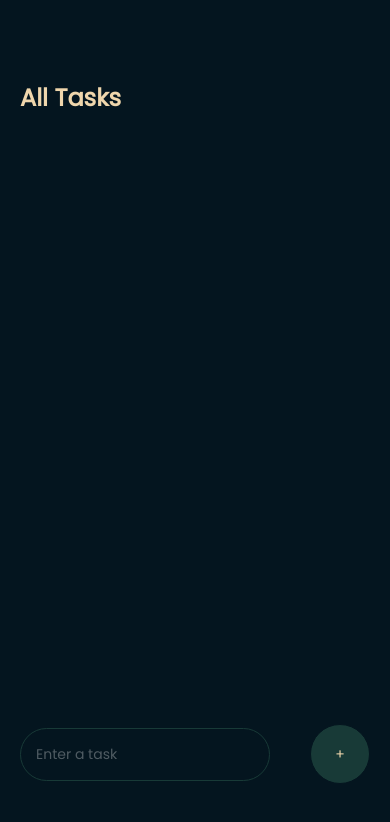
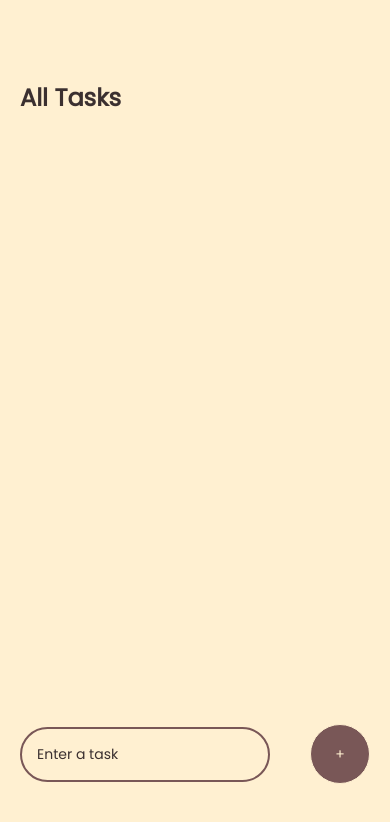
Before and after one commit to IT313-MobProg/ToDo-App, a React Native app: screen / in a window 390 px wide. Shown: the top 822 px of the page. Built offline with nearby package versions, Linux system fonts and the light colour scheme.

Commit message:
Changed the color palette

```diff
--- a/App.js
+++ b/App.js
@@ -82,7 +82,7 @@ export default function App() {
         <TextInput
           style={styles.input}
           placeholder={'Enter a task'}
-          placeholderTextColor="#ffffff4d"
+          placeholderTextColor="#3B3030" //#ffffff4d //#3B3030
           value={isEditing ? editTask : task}
           onChangeText={text => isEditing ? setEditTask(text) : setTask(text)}
         />
@@ -99,14 +99,14 @@ export default function App() {
 const styles = StyleSheet.create({
   container: {
     flex: 1,
-    backgroundColor: '#04151F',
+    backgroundColor: '#FFF0D1', //darkest //#04151F //#FFF0D1
   },
   tasksWrapper: {
     paddingTop: 80,
     paddingHorizontal: 20,
   },
   sectionTitle: {
-    color: '#EFD6AC',
+    color: '#3B3030', //mura siyag beige //#EFD6AC //#3B3030
     fontSize: 24,
     fontWeight: 'bold',
     fontFamily: 'Poppins-Regular',
@@ -123,28 +123,28 @@ const styles = StyleSheet.create({
     alignItems: 'center'
   },
   input: {
-    color: '#EFD6AC',
+    color: '#3B3030', //mura siyag beige //#EFD6AC //#3B3030
     paddingVertical: 15,
     paddingHorizontal: 15,
     width: 250,
     borderRadius: 60,
-    backgroundColor: '#04151F',
-    borderColor: '#183A37',
-    borderWidth: 1,
-    fontFamily: 'Poppins-Regular'
+    backgroundColor: '#FFF0D1', //darkest //#04151F //#FFF0D1
+    borderColor: '#795757', //less darker //#183A37 //#795757
+    borderWidth: 2,
+    fontFamily: 'Poppins-Regular',
   },
   addWrapper: {
     width: 60,
     height: 60,
-    backgroundColor: '#183A37',
+    backgroundColor: '#795757', //less darker //#183A37 //#795757
     borderRadius: 60,
     justifyContent: 'center',
     alignItems: 'center',
     borderWidth: 1,
-    borderColor: '#04151F'
+    borderColor: '#FFF0D1' //darkest //#04151F //#FFF0D1
   },
   addText:{
-    color: '#EFD6AC',
+    color: '#FFF0D1', //mura siyag beige //#EFD6AC //#FFF0D1
     fontFamily: 'Poppins-Regular'
   },
 });
--- a/components/Task.js
+++ b/components/Task.js
@@ -25,7 +25,7 @@ const Task = ({ text, onEdit, onDelete, onToggleComplete, completed }) => {
 
 const styles = StyleSheet.create({
   item: {
-    backgroundColor: '#183A37',
+    backgroundColor: '#795757', //less darker //#183A37
     padding: 15,
     borderRadius: 10,
     flexDirection: 'row',
@@ -41,7 +41,7 @@ const styles = StyleSheet.create({
   square: {
     width: 24,
     height: 24,
-    backgroundColor: '#EFD6AC',
+    backgroundColor: '#3B3030', //mura siyag beige //#EFD6AC
     opacity: 0.7,
     borderRadius: 5,
     marginRight: 15,
@@ -49,16 +49,16 @@ const styles = StyleSheet.create({
     alignItems: 'center',
   },
   squareCompleted: {
-    backgroundColor: '#5c5c5c',
+    backgroundColor: '#5c5c5c', //katong gray //#5c5c5c
   },
   itemText: {
     maxWidth: '80%',
-    color: '#EFD6AC',
+    color: '#FFF0D1', //mura siyag beige //#EFD6AC
     fontFamily: 'Poppins-Regular'
   },
   itemTextCompleted: {
     textDecorationLine: 'line-through',
-    color: '#a5a5a5'
+    color: '#a5a5a5' //lighter gray pag completed nang task //#a5a5a5
   },
   buttons: {
     flexDirection: 'row',
```
